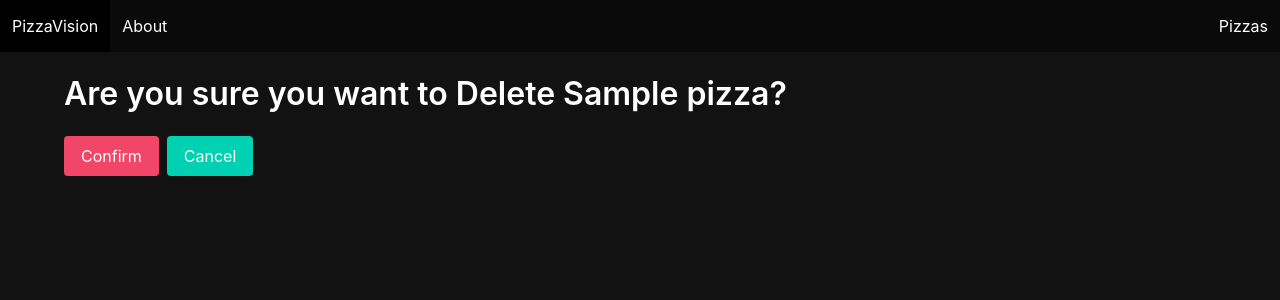
After one commit to ekelly55/Pizzavision, a Django app: page /pizzas/1/delete in a window 1280 px wide. The commit adds this page. Shown: the top 300 px of the page. Run offline with Django 4.2, Linux system fonts and the light colour scheme; tables that the repository leaves empty hold one stand-in row (values such as "Sample post").

Commit message:
delete works

```diff
--- /dev/null
+++ b/main_app/templates/pizza_delete_confirmation.html
@@ -0,0 +1,12 @@
+{% extends 'base.html' %} {% block content %}
+<h1 class="title pt-5">Are you sure you want to Delete {{pizza.name}}?</h1>
+<form method="post">
+    {% csrf_token %}
+    <div class="buttons">
+    <!-- confirm pizza delete -->
+        <input class="button is-danger" type="submit" value="Confirm" />
+        <!-- Redirect back to detail on cancel -->
+        <a class="button is-primary" href="{% url 'pizza_detail' pizza.pk %}">Cancel</a>
+    </div>
+</form>
+{% endblock %}
--- a/main_app/templates/pizza_detail.html
+++ b/main_app/templates/pizza_detail.html
@@ -14,7 +14,7 @@
                 <i class="fas fa-edit"></i>
             </span>
         </a>
-        <a href="" class="button is-danger">
+        <a href="/pizzas/{{pizza.id}}/delete" class="button is-danger">
             <span class="icon">
                 <i class="fas fa-trash-alt"></i>
             </span>
--- a/main_app/urls.py
+++ b/main_app/urls.py
@@ -8,5 +8,6 @@ urlpatterns = [
     path('pizzas/new/', views.PizzaCreate.as_view(), name='pizza_create'),
     path('pizzas/<int:pk>/', views.PizzaDetail.as_view(), name='pizza_detail'),
     path('pizzas/<int:pk>/update', views.PizzaUpdate.as_view(), name='pizza_update'),
+    path('pizzas/<int:pk>/delete', views.PizzaDelete.as_view(), name='pizza_delete'),
 
 ]
--- a/main_app/views.py
+++ b/main_app/views.py
@@ -4,7 +4,7 @@ from django.views import View
 from django.http import HttpResponse
 from django.views.generic.base import TemplateView
 from .models import Pizza
-from django.views.generic.edit import CreateView, UpdateView
+from django.views.generic.edit import CreateView, UpdateView, DeleteView
 from django.views.generic import DetailView
 
 
@@ -46,3 +46,8 @@ class PizzaUpdate(UpdateView):
 class PizzaDetail(DetailView):
     model = Pizza
     template_name = 'pizza_detail.html'
+
+class PizzaDelete(DeleteView):
+    model = Pizza
+    template_name = 'pizza_delete_confirmation.html'
+    success_url = '/pizzas/'
```
